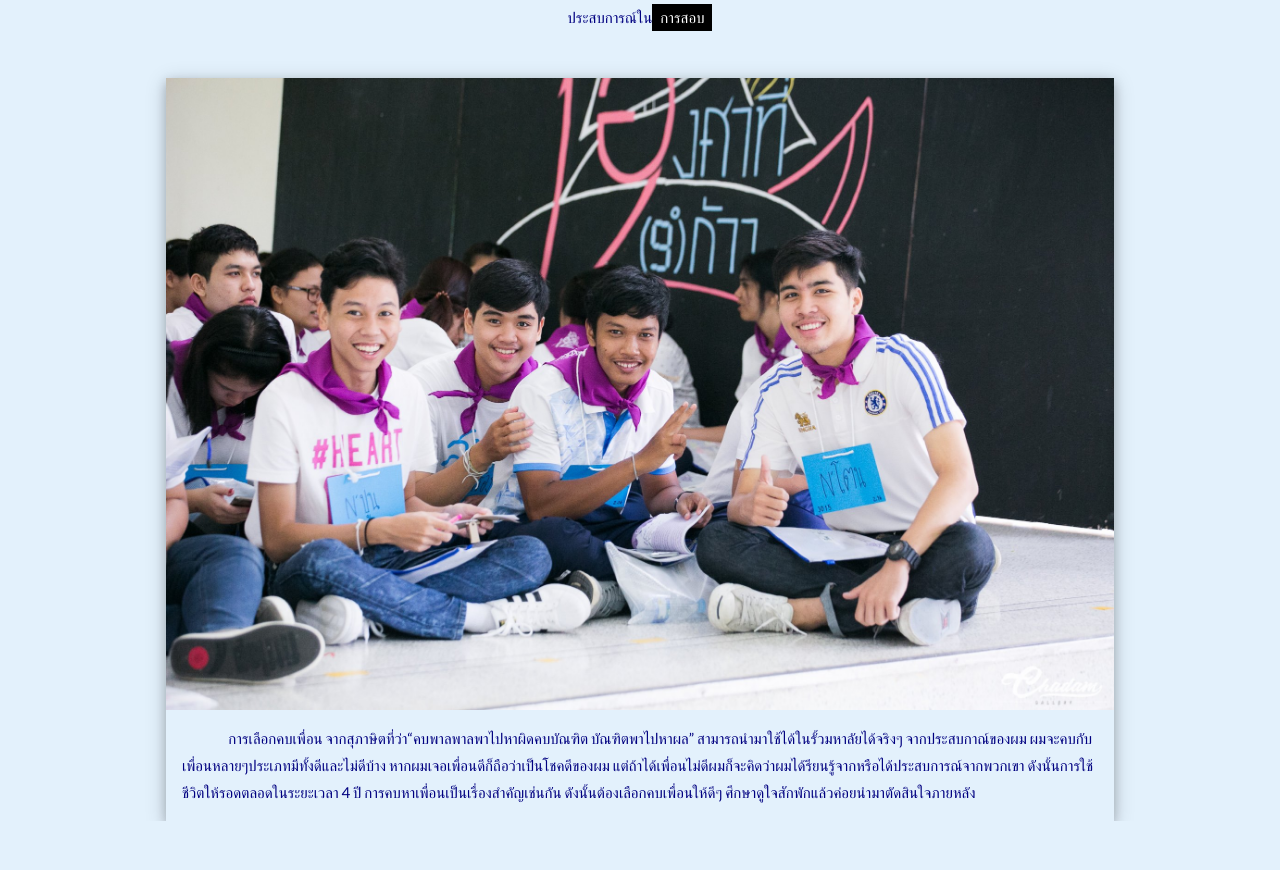
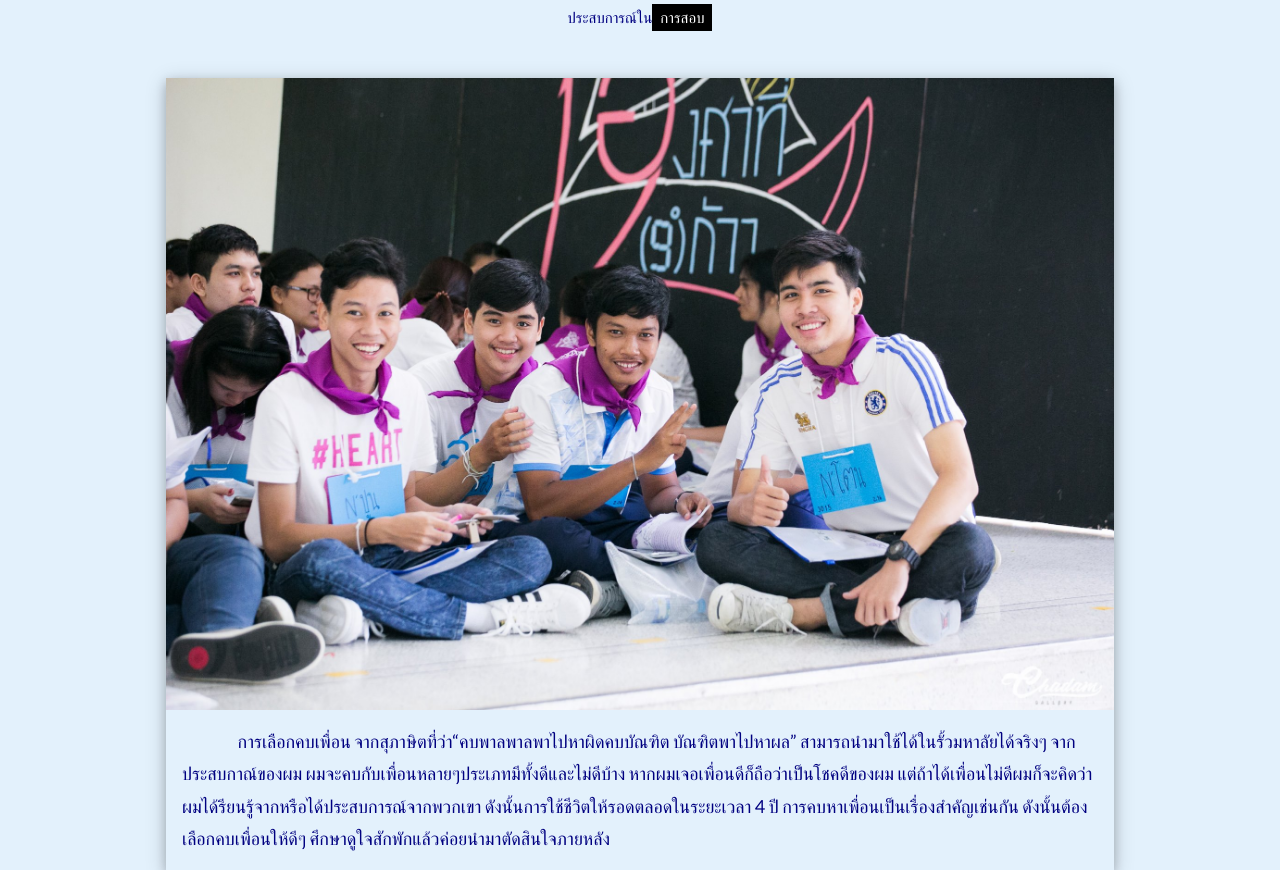
Before and after one commit to tone7o/-, a plain HTML site: page index.html in a window 1280 px wide. Shown: the part 118-988 px from the top of the page. Before the commit the page ends 939 px from the top, so only its background shows below. Drawn offline with nearby package versions, Linux system fonts and the light colour scheme.

Commit message:
Update index.html

```diff
--- a/index.html
+++ b/index.html
@@ -52,7 +52,7 @@
  <div class="w3-card-4" style="width:100%">
  <img src="oo.jpg" alt="Photo of Me" style="width:100%">
  <div class="w3-container ">
-    <p> &nbsp&nbsp&nbsp&nbsp&nbsp&nbsp&nbsp&nbsp&nbsp&nbsp&nbsp&nbsp&nbsp&nbsp&nbsp  การเลือกคบเพื่อน จากสุภาษิตที่ว่า“คบพาลพาลพาไปหาผิดคบบัณฑิต บัณฑิตพาไปหาผล” สามารถนำมาใช้ได้ในรั้วมหาลัยได้จริงๆ จากประสบกาณ์ของผม ผมจะคบกับเพื่อนหลายๆประเภทมีทั้งดีและไม่ดีบ้าง หากผมเจอเพื่อนดีก็ถือว่าเป็นโชคดีของผม แต่ถ้าได้เพื่อนไม่ดีผมก็จะคิดว่าผมได้รียนรู้จากหรือได้ประสบการณ์จากพวกเขา ดังนั้นการใช้ชีวิตให้รอดตลอดในระยะเวลา 4 ปี การคบหาเพื่อนเป็นเรื่องสำคัญเช่นกัน ดังนั้นต้องเลือกคบเพื่อนให้ดีๆ ศึกษาดูใจสักพักแล้วค่อยนำมาตัดสินใจภายหลัง</p>
+    <p><h5> &nbsp&nbsp&nbsp&nbsp&nbsp&nbsp&nbsp&nbsp&nbsp&nbsp&nbsp&nbsp&nbsp&nbsp&nbsp  การเลือกคบเพื่อน จากสุภาษิตที่ว่า“คบพาลพาลพาไปหาผิดคบบัณฑิต บัณฑิตพาไปหาผล” สามารถนำมาใช้ได้ในรั้วมหาลัยได้จริงๆ จากประสบกาณ์ของผม ผมจะคบกับเพื่อนหลายๆประเภทมีทั้งดีและไม่ดีบ้าง หากผมเจอเพื่อนดีก็ถือว่าเป็นโชคดีของผม แต่ถ้าได้เพื่อนไม่ดีผมก็จะคิดว่าผมได้รียนรู้จากหรือได้ประสบการณ์จากพวกเขา ดังนั้นการใช้ชีวิตให้รอดตลอดในระยะเวลา 4 ปี การคบหาเพื่อนเป็นเรื่องสำคัญเช่นกัน ดังนั้นต้องเลือกคบเพื่อนให้ดีๆ ศึกษาดูใจสักพักแล้วค่อยนำมาตัดสินใจภายหลัง</h5></p>
 
    </div>
   </div>
```
